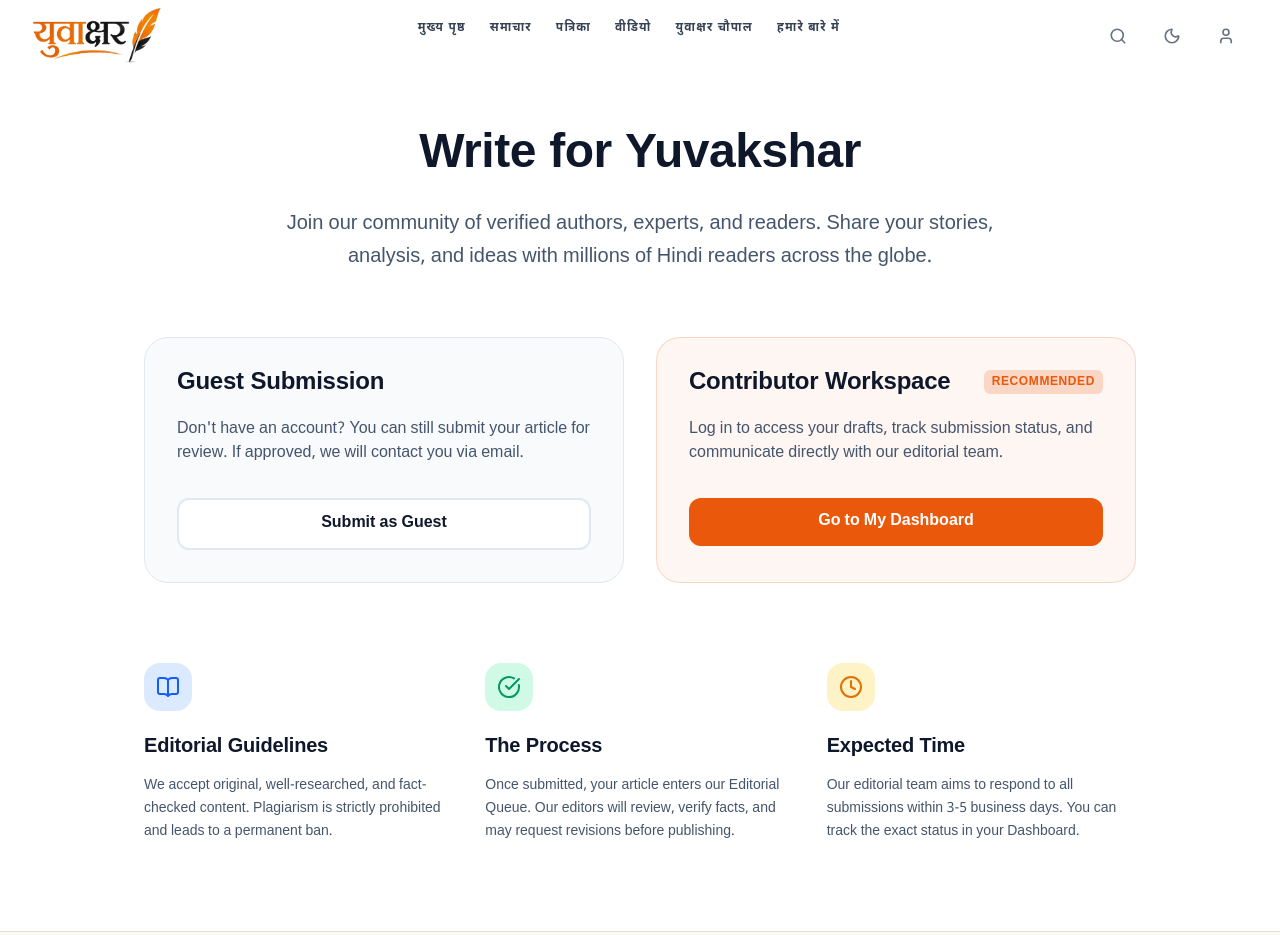
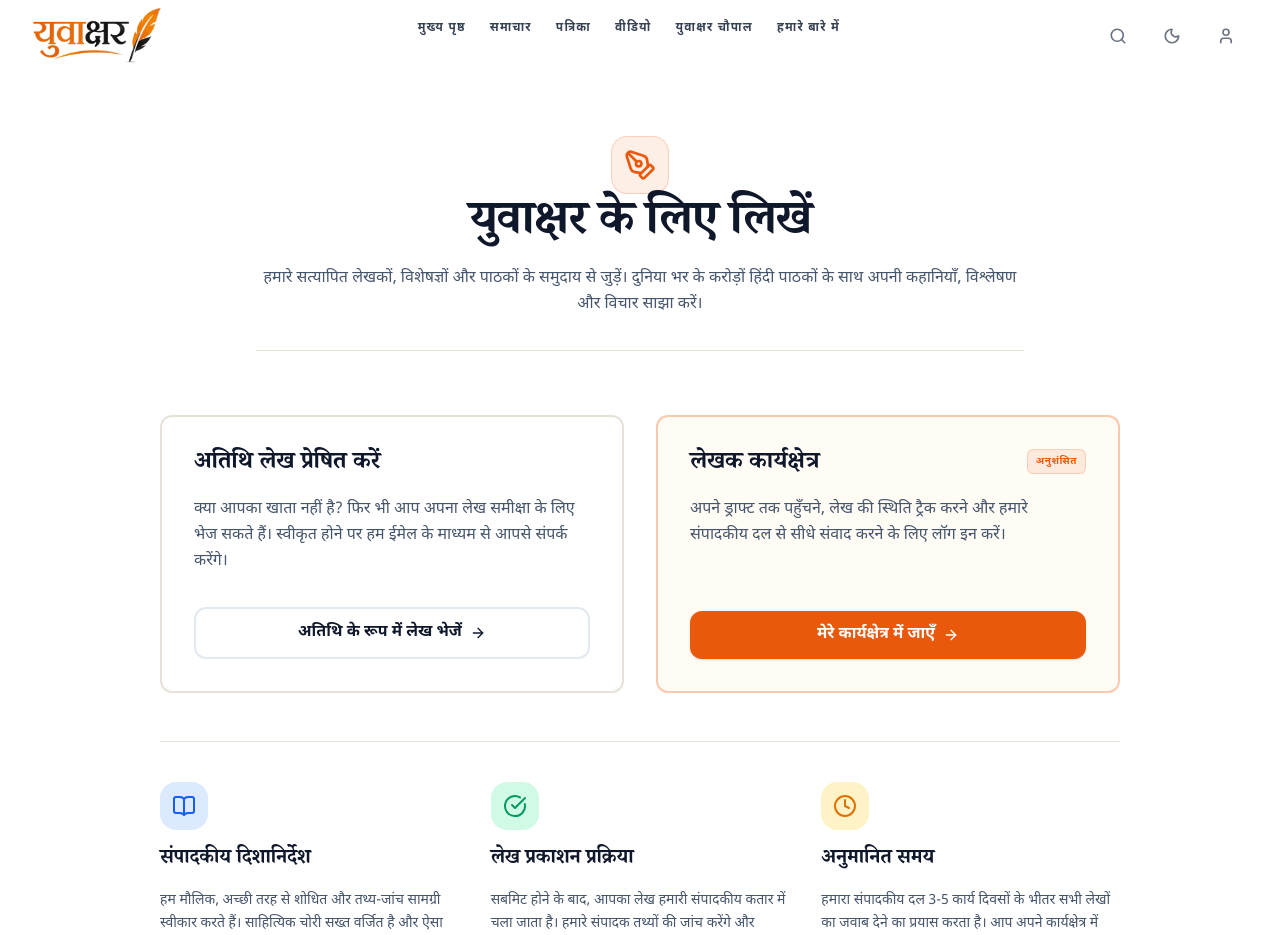
Before and after one commit to prasoonkushwaha97/yuvakshar, a Next.js app: page /contribute in a window 1280 px wide. Shown: the top 935 px of the page. Built offline with nearby package versions, Linux system fonts and the light colour scheme; no server answers; the database is empty.

Commit message:
Redesign contribute page with Hindi-first editorial UI

```diff
--- a/src/app/(public)/contribute/page.tsx
+++ b/src/app/(public)/contribute/page.tsx
@@ -1,92 +1,115 @@
 import React from "react";
 import Link from "next/link";
-import { PenTool, CheckCircle, Clock, BookOpen, AlertCircle } from "lucide-react";
+import { PenTool, CheckCircle, Clock, BookOpen, ArrowRight } from "lucide-react";
 
 export default function ContributorPortalPage() {
   return (
-    <div className="max-w-5xl mx-auto px-4 py-16">
+    <div className="min-h-screen bg-white dark:bg-[#0A0F1D] text-[#1E1E1E] dark:text-slate-200 py-12 md:py-16">
+      <div className="max-w-5xl mx-auto px-4 md:px-8 space-y-12">
 
         {/* Header Section */}
-      <div className="text-center max-w-3xl mx-auto mb-16">
-        <h1 className="text-4xl md:text-5xl font-serif font-black text-slate-900 dark:text-white mb-6">
-          Write for Yuvakshar
+        <div className="text-center max-w-3xl mx-auto space-y-4 border-b border-[#E7E2D8] dark:border-slate-800 pb-8">
+          <div className="inline-flex items-center justify-center p-3 rounded-2xl bg-[#EA580C]/10 text-[#EA580C] border border-[#EA580C]/20 mb-2">
+            <PenTool className="w-8 h-8" />
+          </div>
+          <h1 className="font-serif text-3xl md:text-5xl font-extrabold font-hindi tracking-tight text-slate-900 dark:text-white">
+            युवाक्षर के लिए लिखें
           </h1>
-        <p className="text-lg md:text-xl text-slate-600 dark:text-slate-300 leading-relaxed">
-          Join our community of verified authors, experts, and readers. Share your stories, analysis, and ideas with millions of Hindi readers across the globe.
+          <p className="font-hindi text-slate-600 dark:text-slate-300 leading-relaxed text-sm md:text-base">
+            हमारे सत्यापित लेखकों, विशेषज्ञों और पाठकों के समुदाय से जुड़ें। दुनिया भर के करोड़ों हिंदी पाठकों के साथ अपनी कहानियाँ, विश्लेषण और विचार साझा करें।
           </p>
         </div>
 
         {/* Entry Points */}
-      <div className="grid md:grid-cols-2 gap-8 mb-20">
+        <div className="grid md:grid-cols-2 gap-8 pt-4">
 
           {/* Guest / New Reader Submission */}
-        <div className="bg-slate-50 dark:bg-slate-900 rounded-3xl p-8 border border-slate-200 dark:border-slate-800">
-          <h2 className="text-2xl font-bold text-slate-900 dark:text-white mb-4">Guest Submission</h2>
-          <p className="text-slate-600 dark:text-slate-400 mb-8">
-            Don't have an account? You can still submit your article for review. If approved, we will contact you via email.
+          <div className="bg-white dark:bg-[#0D1527] border-2 border-[#E7E2D8] dark:border-slate-800 rounded-xl p-8 hover:border-orange-500 dark:hover:border-orange-500 hover:shadow-lg dark:hover:shadow-orange-500/10 transition-all duration-300 flex flex-col justify-between">
+            <div>
+              <h2 className="font-serif text-2xl font-bold font-hindi text-slate-900 dark:text-white mb-4">
+                अतिथि लेख प्रेषित करें
+              </h2>
+              <p className="font-hindi text-slate-600 dark:text-slate-400 mb-8 text-sm md:text-base leading-relaxed">
+                क्या आपका खाता नहीं है? फिर भी आप अपना लेख समीक्षा के लिए भेज सकते हैं। स्वीकृत होने पर हम ईमेल के माध्यम से आपसे संपर्क करेंगे।
               </p>
+            </div>
             <Link
               href="/contribute/guest"
-            className="inline-block w-full text-center bg-white dark:bg-slate-800 border-2 border-slate-200 dark:border-slate-700 text-slate-900 dark:text-white font-bold py-3 px-6 rounded-xl hover:border-primary hover:text-primary transition-colors"
+              className="inline-flex items-center justify-center w-full text-center bg-white dark:bg-slate-800 border-2 border-slate-200 dark:border-slate-700 text-slate-900 dark:text-white font-bold py-3 px-6 rounded-xl hover:border-[#EA580C] hover:text-[#EA580C] transition-colors font-hindi"
             >
-            Submit as Guest
+              अतिथि के रूप में लेख भेजें
+              <ArrowRight className="w-4 h-4 ml-2" />
             </Link>
           </div>
 
           {/* Registered Reader / Author Workspace */}
-        <div className="bg-primary/5 dark:bg-primary/10 rounded-3xl p-8 border border-primary/20">
+          <div className="bg-orange-50/50 dark:bg-orange-950/20 border-2 border-[#EA580C]/30 rounded-xl p-8 hover:border-[#EA580C]/60 hover:shadow-lg dark:hover:shadow-orange-500/10 transition-all duration-300 flex flex-col justify-between">
+            <div>
               <div className="flex items-start justify-between mb-4">
-             <h2 className="text-2xl font-bold text-slate-900 dark:text-white">Contributor Workspace</h2>
-             <span className="bg-primary/20 text-primary text-xs font-bold px-2 py-1 rounded-md uppercase tracking-wider">Recommended</span>
+                <h2 className="font-serif text-2xl font-bold font-hindi text-slate-900 dark:text-white">
+                  लेखक कार्यक्षेत्र
+                </h2>
+                <span className="bg-[#EA580C]/10 text-[#EA580C] border border-[#EA580C]/20 text-[10px] font-bold px-2 py-1 rounded-md uppercase tracking-wider font-hindi">
+                  अनुशंसित
+                </span>
               </div>
-          <p className="text-slate-600 dark:text-slate-400 mb-8">
-            Log in to access your drafts, track submission status, and communicate directly with our editorial team.
+              <p className="font-hindi text-slate-600 dark:text-slate-400 mb-8 text-sm md:text-base leading-relaxed">
+                अपने ड्राफ्ट तक पहुँचने, लेख की स्थिति ट्रैक करने और हमारे संपादकीय दल से सीधे संवाद करने के लिए लॉग इन करें।
               </p>
+            </div>
             <Link
               href="/contribute/dashboard"
-            className="inline-block w-full text-center bg-primary text-white font-bold py-3 px-6 rounded-xl hover:bg-primary/90 transition-colors"
+              className="inline-flex items-center justify-center w-full text-center bg-[#EA580C] text-white font-bold py-3 px-6 rounded-xl hover:bg-[#C2410C] transition-colors font-hindi shadow-sm"
             >
-            Go to My Dashboard
+              मेरे कार्यक्षेत्र में जाएँ
+              <ArrowRight className="w-4 h-4 ml-2" />
             </Link>
           </div>
 
         </div>
 
         {/* Guidelines & Process */}
-      <div className="grid md:grid-cols-3 gap-8">
+        <div className="grid md:grid-cols-3 gap-8 pt-10 border-t border-[#E7E2D8] dark:border-slate-800">
 
-        <div>
-          <div className="w-12 h-12 bg-blue-100 dark:bg-blue-900/30 text-blue-600 dark:text-blue-400 rounded-2xl flex items-center justify-center mb-6">
+          <div className="space-y-4">
+            <div className="w-12 h-12 bg-blue-100 dark:bg-blue-900/30 text-blue-600 dark:text-blue-400 rounded-2xl flex items-center justify-center">
               <BookOpen className="w-6 h-6" />
             </div>
-          <h3 className="text-xl font-bold text-slate-900 dark:text-white mb-3">Editorial Guidelines</h3>
-          <p className="text-slate-600 dark:text-slate-400 text-sm leading-relaxed">
-            We accept original, well-researched, and fact-checked content. Plagiarism is strictly prohibited and leads to a permanent ban.
+            <h3 className="font-serif text-xl font-bold font-hindi text-slate-900 dark:text-white">
+              संपादकीय दिशानिर्देश
+            </h3>
+            <p className="text-slate-600 dark:text-slate-400 text-sm leading-relaxed font-hindi">
+              हम मौलिक, अच्छी तरह से शोधित और तथ्य-जांच सामग्री स्वीकार करते हैं। साहित्यिक चोरी सख्त वर्जित है और ऐसा करने पर स्थायी प्रतिबंध लगाया जा सकता है।
             </p>
           </div>
 
-        <div>
-          <div className="w-12 h-12 bg-emerald-100 dark:bg-emerald-900/30 text-emerald-600 dark:text-emerald-400 rounded-2xl flex items-center justify-center mb-6">
+          <div className="space-y-4">
+            <div className="w-12 h-12 bg-emerald-100 dark:bg-emerald-900/30 text-emerald-600 dark:text-emerald-400 rounded-2xl flex items-center justify-center">
               <CheckCircle className="w-6 h-6" />
             </div>
-          <h3 className="text-xl font-bold text-slate-900 dark:text-white mb-3">The Process</h3>
-          <p className="text-slate-600 dark:text-slate-400 text-sm leading-relaxed">
-            Once submitted, your article enters our Editorial Queue. Our editors will review, verify facts, and may request revisions before publishing.
+            <h3 className="font-serif text-xl font-bold font-hindi text-slate-900 dark:text-white">
+              लेख प्रकाशन प्रक्रिया
+            </h3>
+            <p className="text-slate-600 dark:text-slate-400 text-sm leading-relaxed font-hindi">
+              सबमिट होने के बाद, आपका लेख हमारी संपादकीय कतार में चला जाता है। हमारे संपादक तथ्यों की जांच करेंगे और आवश्यकता होने पर संशोधन का अनुरोध कर सकते हैं।
             </p>
           </div>
 
-        <div>
-          <div className="w-12 h-12 bg-amber-100 dark:bg-amber-900/30 text-amber-600 dark:text-amber-400 rounded-2xl flex items-center justify-center mb-6">
+          <div className="space-y-4">
+            <div className="w-12 h-12 bg-amber-100 dark:bg-amber-900/30 text-amber-600 dark:text-amber-400 rounded-2xl flex items-center justify-center">
               <Clock className="w-6 h-6" />
             </div>
-          <h3 className="text-xl font-bold text-slate-900 dark:text-white mb-3">Expected Time</h3>
-          <p className="text-slate-600 dark:text-slate-400 text-sm leading-relaxed">
-            Our editorial team aims to respond to all submissions within 3-5 business days. You can track the exact status in your Dashboard.
+            <h3 className="font-serif text-xl font-bold font-hindi text-slate-900 dark:text-white">
+              अनुमानित समय
+            </h3>
+            <p className="text-slate-600 dark:text-slate-400 text-sm leading-relaxed font-hindi">
+              हमारा संपादकीय दल 3-5 कार्य दिवसों के भीतर सभी लेखों का जवाब देने का प्रयास करता है। आप अपने कार्यक्षेत्र में वास्तविक स्थिति को ट्रैक कर सकते हैं।
             </p>
           </div>
 
         </div>
 
       </div>
+    </div>
   );
 }
```
Lines whose indentation alone changed are shown as unchanged.
